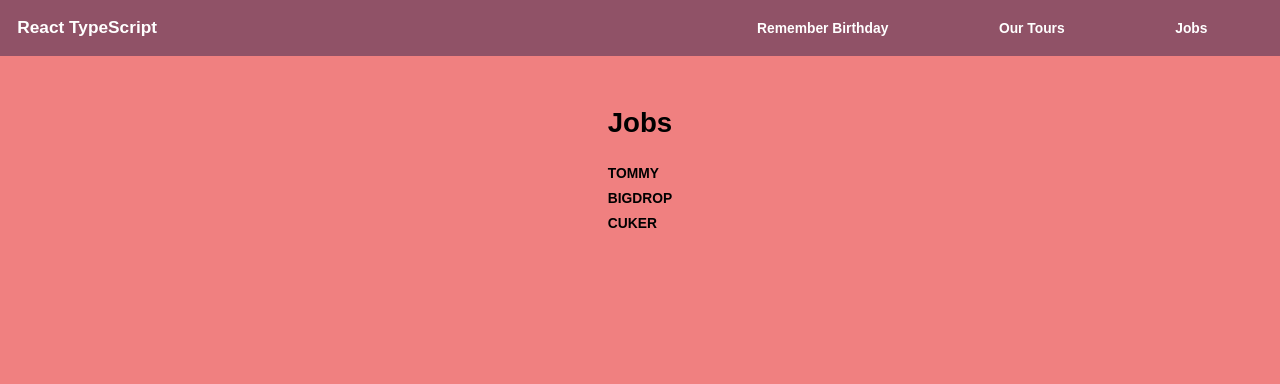
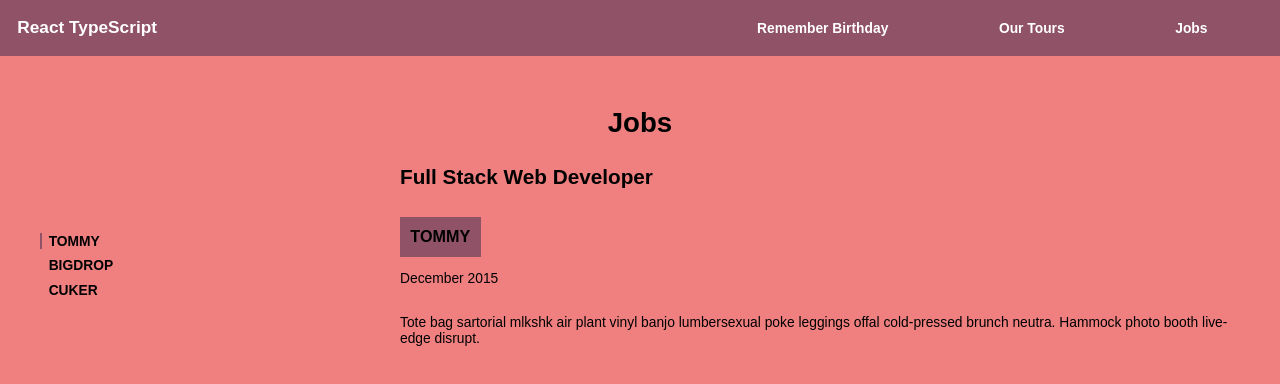
Before and after one commit to seriiserii825/react-typescript, a React (Vite) app: page /jobs in a window 1280 px wide. Shown: the top 384 px of the page. Built offline with nearby package versions, Linux system fonts and the light colour scheme.

Commit message:
jobs-menu works

```diff
--- a/package.json
+++ b/package.json
@@ -11,6 +11,7 @@
   },
   "dependencies": {
     "axios": "^1.4.0",
+    "classnames": "^2.3.2",
     "react": "^18.2.0",
     "react-dom": "^18.2.0",
     "react-router-dom": "6",
--- /dev/null
+++ b/src/assets/scss/jobs/job.scss
@@ -0,0 +1,17 @@
+.job {
+  &__title {
+    margin-bottom: 3.2rem;
+  }
+  &__company {
+    display: inline-block;
+    margin-bottom: 1.6rem;
+    padding: 1.2rem;
+    background: var(--accent);
+  }
+  &__dates {
+    margin-bottom: 3.2rem;
+  }
+  &__duties {
+    margin-bottom: 3.2rem;
+  }
+}
--- /dev/null
+++ b/src/assets/scss/jobs/jobs-menu.scss
@@ -0,0 +1,27 @@
+.jobs-menu {
+  li {
+    position: relative;
+    margin-bottom: 1rem;
+    padding-left: 1rem;
+    font-weight: bold;
+    text-transform: uppercase;
+    cursor: pointer;
+    &.active,
+    &:hover {
+      &::before {
+        background: var(--accent);
+      }
+    }
+    &::before {
+      content: '';
+      position: absolute;
+      top: 0;
+      left: 0;
+      width: 2px;
+      height: 100%;
+      transition: all .4s;
+    }
+    &.active {
+    }
+  }
+}
--- a/src/assets/scss/jobs/jobs-view.scss
+++ b/src/assets/scss/jobs/jobs-view.scss
@@ -9,16 +9,13 @@
     flex-wrap: wrap;
     justify-content: center;
     align-items: center;
-    margin: 0 -1rem;
+    margin: 0 auto;
+    max-width: 1200px;
   }
   &__menu {
-    li {
-      margin-bottom: 1rem;
-      font-weight: bold;
-      text-transform: uppercase;
-    }
+    width: 30%;
   }
   &__body {
-
+    width: 70%;
   }
 }
--- a/src/assets/scss/my.scss
+++ b/src/assets/scss/my.scss
@@ -11,3 +11,5 @@
 @import "blocks/projects/remember-birthday";
 @import "views/our-tours";
 @import "jobs/jobs-view";
+@import "jobs/jobs-menu";
+@import "jobs/job";
--- a/src/components/projects/jobs/JobsMenu.tsx
+++ b/src/components/projects/jobs/JobsMenu.tsx
@@ -1,12 +1,17 @@
 import React from 'react';
 import {IJob} from "../../../interface/IJob";
+import classNames from "classnames";
 
-function JobsMenu({jobs}: { jobs: IJob[] }) {
+function JobsMenu({jobs, value, setValue}: { jobs: IJob[] }) {
     return (
         <ul className={'jobs-menu'}>
-            {jobs.map((job: IJob) => {
+            {jobs.map((job: IJob, index) => {
                 return (
-                    <li key={job.id} className={'jobs-menu__item'}>{job.company}</li>
+                    <li
+                        key={job.id}
+                        className={classNames({'jobs-menu__item': true, "active": value === index})}
+                        onClick={() => setValue(index)}
+                    >{job.company}</li>
                 )
             })}
         </ul>
--- /dev/null
+++ b/src/projects/jobs/JobsItem.tsx
@@ -0,0 +1,15 @@
+import React from 'react';
+import {IJob} from "../../interface/IJob";
+
+function JobsItem({job}: { job: IJob }) {
+    return (
+        <div className={'job'}>
+            <h2 className="job__title">{job.title}</h2>
+            <h3 className="job__company">{job.company}</h3>
+            <div className="job__dates">{job.dates}</div>
+            <div className="job__duties">{job.duties}</div>
+        </div>
+    );
+}
+
+export default JobsItem;
--- a/src/views/JobsView.tsx
+++ b/src/views/JobsView.tsx
@@ -2,9 +2,11 @@
 import JobsMenu from "../components/projects/jobs/JobsMenu";
 import {IJob} from "../interface/IJob";
 import jobs_list from "../data/jobs";
+import JobsItem from "../projects/jobs/JobsItem";
 
 function JobsView() {
     const [jobs, setJobs] = useState<IJob[]>(jobs_list);
+    const [value, setValue] = useState<number>(0);
     return (
         <div className={'jobs-view'}>
             <h1 className="jobs-view__title">Jobs</h1>
@@ -13,9 +15,10 @@
             ) : (
                 <div className={'jobs-view__wrap'}>
                     <div className="jobs-view__menu">
-                        <JobsMenu jobs={jobs}/>
+                        <JobsMenu jobs={jobs} setValue={setValue} value={value}/>
                     </div>
                     <div className="jobs-view__body">
+                        <JobsItem job={jobs[value]}/>
                     </div>
                 </div>
             )}
```
Also changed, not shown: 1 other file (tests, documents, lock files or other folders).
